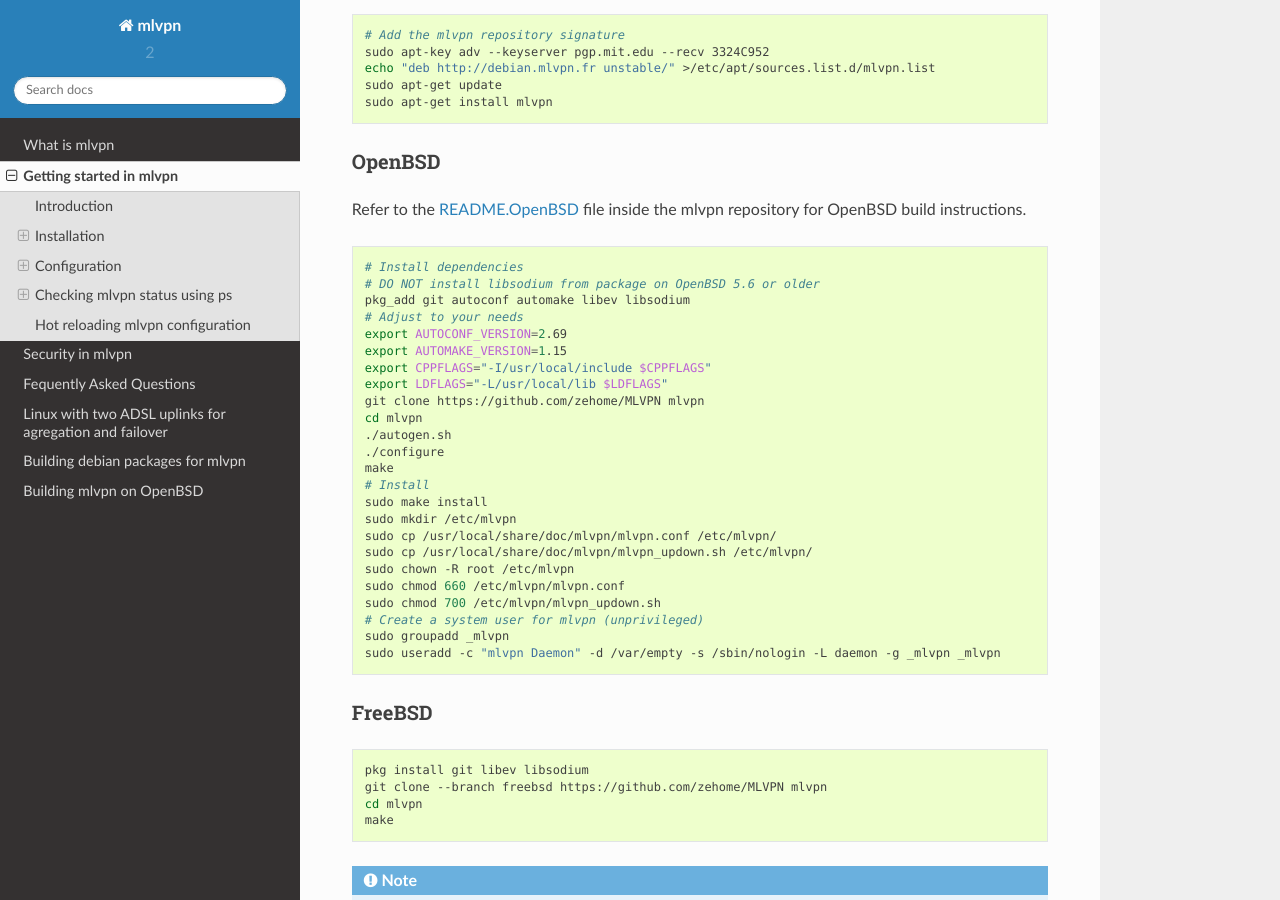
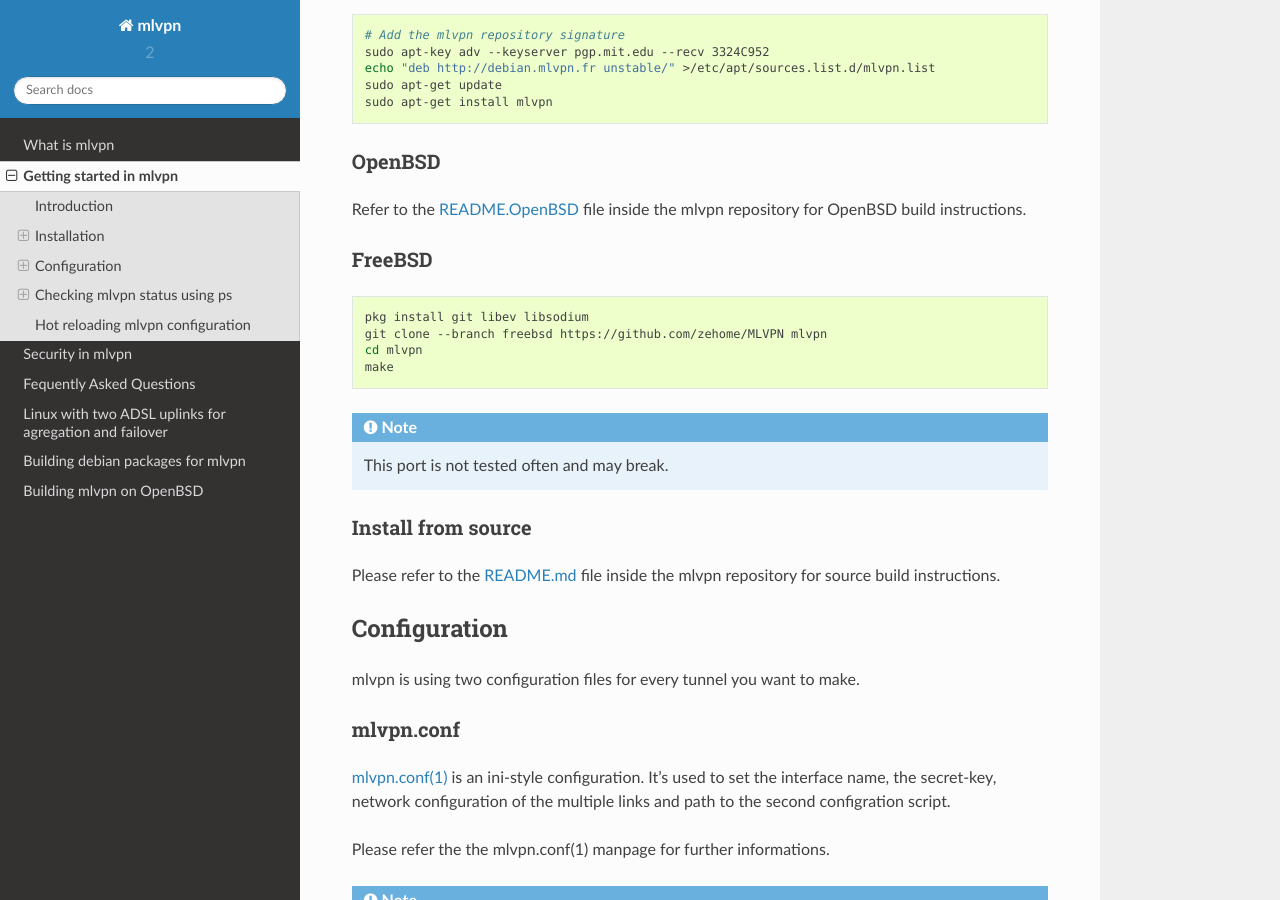
Before and after one commit to zehome/MLVPN, a Sphinx documentation site: the page built from doc/source/getting_started.rst, in a window 1280 px wide and 900 px high, scrolled down 737 px. Built offline with Sphinx 7.4.7 and the Read the Docs theme 2.0.0, drawn with Linux system fonts in a browser that asks for light colours.

Commit message:
DOC: Update OpenBSD: mlvpn is now part of the ports tree.

```diff
--- a/doc/source/getting_started.rst
+++ b/doc/source/getting_started.rst
@@ -40,32 +40,6 @@
 Refer to the `README.OpenBSD <https://github.com/zehome/MLVPN/>`_
 file inside the mlvpn repository for OpenBSD build instructions.
 
-.. code-block:: sh
-
-    # Install dependencies
-    # DO NOT install libsodium from package on OpenBSD 5.6 or older
-    pkg_add git autoconf automake libev libsodium
-    # Adjust to your needs
-    export AUTOCONF_VERSION=2.69
-    export AUTOMAKE_VERSION=1.15
-    export CPPFLAGS="-I/usr/local/include $CPPFLAGS"
-    export LDFLAGS="-L/usr/local/lib $LDFLAGS"
-    git clone https://github.com/zehome/MLVPN mlvpn
-    cd mlvpn
-    ./autogen.sh
-    ./configure
-    make
-    # Install
-    sudo make install
-    sudo mkdir /etc/mlvpn
-    sudo cp /usr/local/share/doc/mlvpn/mlvpn.conf /etc/mlvpn/
-    sudo cp /usr/local/share/doc/mlvpn/mlvpn_updown.sh /etc/mlvpn/
-    sudo chown -R root /etc/mlvpn
-    sudo chmod 660 /etc/mlvpn/mlvpn.conf
-    sudo chmod 700 /etc/mlvpn/mlvpn_updown.sh
-    # Create a system user for mlvpn (unprivileged)
-    sudo groupadd _mlvpn
-    sudo useradd -c "mlvpn Daemon" -d /var/empty -s /sbin/nologin -L daemon -g _mlvpn _mlvpn
 
 FreeBSD
 -------
```
Also changed, not shown: README.OpenBSD.md (+14 -4 lines), README.md (+1 -1 lines), doc/source/faq.rst (+12 -5 lines), doc/source/openbsd.rst (+12 -1 lines), 3 other files.
